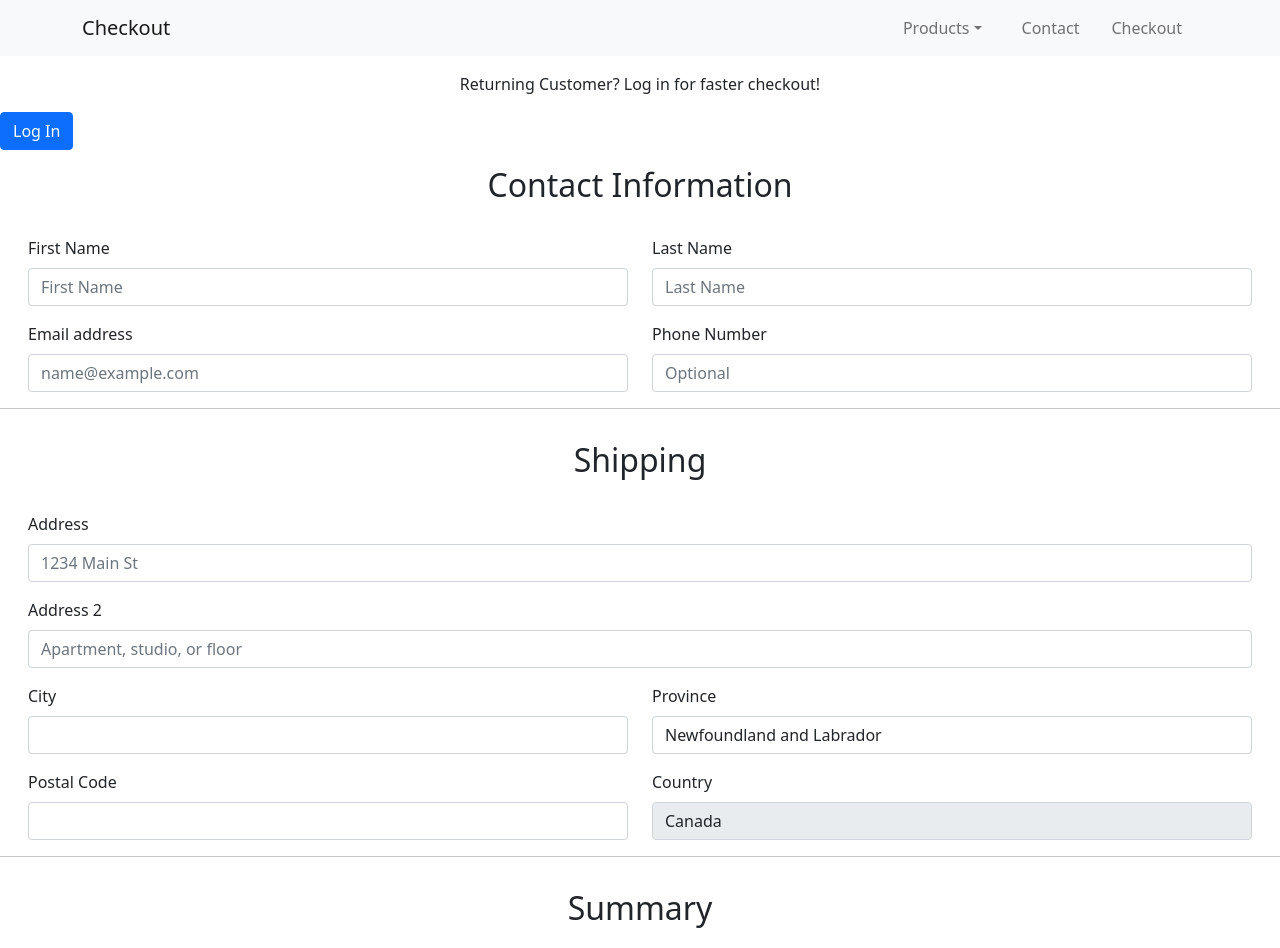
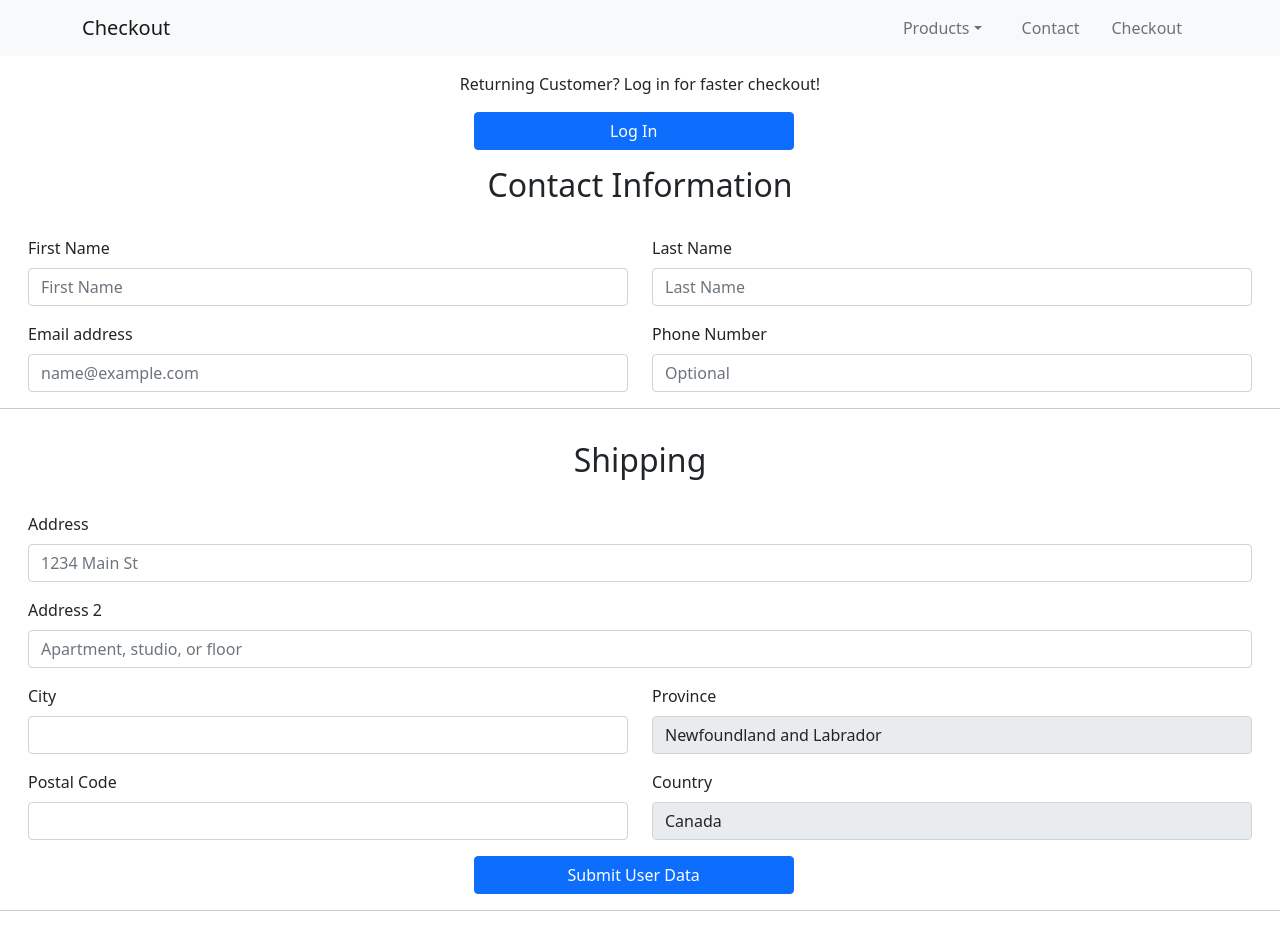
Before and after one commit to adam-paul952/darling-pretty, a React (Create React App) app: page /order/checkout in a window 1280 px wide. Shown: the top 948 px of the page. Built offline with nearby package versions, Linux system fonts and the light colour scheme.

Commit message:
API with clientInfo; updated css

```diff
--- a/src/App.css
+++ b/src/App.css
@@ -1,12 +1,3 @@
-.App {
-  text-align: center;
-}
-
-.App-logo {
-  height: 40vmin;
-  pointer-events: none;
-}
-
 .App-header {
   background-color: #282c34;
   min-height: 100vh;
@@ -33,18 +24,25 @@ img.float_left {
   width: auto !important;
 }
 
-html {
+html,
+body,
+#root,
+#root > div {
   height: 100%;
 }
 
-body {
-  height: 100%;
+.centerItems {
+  display: flex;
+  justify-content: center;
+  align-items: center;
 }
 
-div#root {
-  height: 100%; /* remove this line to see div.app is no more 100% height */
+.centerButton {
+  width: 25%;
+  margin-left: 37%;
+  margin-right: 25%;
 }
 
-div.app {
-  height: 100%;
+.centerText {
+  text-align: center;
 }
--- a/src/components/PaymentMethod.js
+++ b/src/components/PaymentMethod.js
@@ -11,8 +11,9 @@ const PaymentMethod = () => {
       {checkout ? (
         <Paypal />
       ) : (
-        <div className="d-grid gap-2">
+        <div>
           <Button
+            className="centerButton"
             onClick={() => {
               setCheckout(true);
             }}
--- a/src/screens/Checkout.js
+++ b/src/screens/Checkout.js
@@ -1,10 +1,13 @@
-import { useEffect, useState } from "react";
+import { useState } from "react";
 import { Button, Col, Form, Row } from "react-bootstrap";
 
 import Header from "../components/Header";
 import PaymentMethod from "../components/PaymentMethod";
+import useClientInfo from "../utils/useClientInfo";
 
 const Checkout = () => {
+  const { createClientData } = useClientInfo();
+
   const [clientInfo, setClientInfo] = useState({
     name: { firstName: "", lastName: "" },
     email: "",
@@ -13,24 +16,25 @@ const Checkout = () => {
       address1: "",
       address2: "",
       city: "",
-      province: "",
+      province: "NL",
       postalCode: "",
       country: "Canada",
     },
   });
 
-  useEffect(() => {
+  const handleSubmit = () => {
+    createClientData(clientInfo);
     console.log(clientInfo);
-  }, [clientInfo]);
+  };
 
   return (
     <>
       <Header title="Checkout" />
       <div className="my-3">
-        <p style={{ textAlign: "center" }}>
+        <p className="centerText">
           Returning Customer? Log in for faster checkout!
         </p>
-        <Button>Log In</Button>
+        <Button className="centerButton">Log In</Button>
         <ContactInformation
           clientInfo={clientInfo}
           setClientInfo={setClientInfo}
@@ -39,6 +43,7 @@ const Checkout = () => {
         <ShippingInformation
           clientInfo={clientInfo}
           setClientInfo={setClientInfo}
+          handleSubmit={handleSubmit}
         />
         <hr />
         <SummaryInformation
@@ -56,12 +61,7 @@ const ContactInformation = ({ clientInfo, setClientInfo }) => {
   const { firstName, lastName, email, phoneNumber } = clientInfo;
   return (
     <>
-      <div
-        style={{
-          display: "flex",
-          justifyContent: "center",
-        }}
-      >
+      <div className="centerItems">
         <h2 className="m-3">Contact Information</h2>
       </div>
       <Form>
@@ -141,17 +141,12 @@ const ContactInformation = ({ clientInfo, setClientInfo }) => {
   );
 };
 
-const ShippingInformation = ({ clientInfo, setClientInfo }) => {
+const ShippingInformation = ({ clientInfo, setClientInfo, handleSubmit }) => {
   const { address1, address2, city, province, postalCode, country } =
     clientInfo;
   return (
     <>
-      <div
-        style={{
-          display: "flex",
-          justifyContent: "center",
-        }}
-      >
+      <div className="centerItems">
         <h2 className="m-3">Shipping</h2>
       </div>
       <Form>
@@ -208,42 +203,13 @@ const ShippingInformation = ({ clientInfo, setClientInfo }) => {
               }}
             />
           </Form.Group>
-
           <Form.Group as={Col} controlId="province">
             <Form.Label>Province</Form.Label>
             <Form.Control
-              as="select"
               defaultValue="Newfoundland and Labrador"
               value={province}
-              onChange={(e) => {
-                console.log(e.target.value);
-                setClientInfo((prevState) => ({
-                  ...prevState,
-                  billing: {
-                    ...prevState.billing,
-                    province: e.target.value,
-                  },
-                }));
-              }}
-            >
-              <option value="Alberta">Alberta</option>
-              <option value="British Columbia">British Columbia</option>
-              <option value="Manitoba">Manitoba</option>
-              <option value="New Brunswick">New Brunswick</option>
-              <option value="Newfoundland and Labrador">
-                Newfoundland and Labrador
-              </option>
-              <option value="Northwest Territories">
-                Northwest Territories
-              </option>
-              <option value="Nova Scotia">Nova Scotia</option>
-              <option value="Nunavut">Nunavut</option>
-              <option value="Ontario">Ontario</option>
-              <option value="Prince Edward Island">Prince Edward Island</option>
-              <option value="Quebec">Quebec</option>
-              <option value="Saskatchewan">Saskatchewan</option>
-              <option value="Yukon">Yukon</option>
-            </Form.Control>
+              disabled={true}
+            />
           </Form.Group>
         </Row>
 
@@ -277,6 +243,9 @@ const ShippingInformation = ({ clientInfo, setClientInfo }) => {
           </Form.Group>
         </Row>
       </Form>
+      <Button className="centerButton" onClick={() => handleSubmit()}>
+        Submit User Data
+      </Button>
     </>
   );
 };
@@ -284,12 +253,7 @@ const ShippingInformation = ({ clientInfo, setClientInfo }) => {
 const SummaryInformation = () => {
   return (
     <>
-      <div
-        style={{
-          display: "flex",
-          justifyContent: "center",
-        }}
-      >
+      <div className="centerItems">
         <h2 className="m-3">Summary</h2>
       </div>
     </>
--- a/src/screens/Contact.js
+++ b/src/screens/Contact.js
@@ -2,8 +2,11 @@ import { useState } from "react";
 import { Button, Form } from "react-bootstrap";
 
 import Header from "../components/Header";
+import useContactForm from "../utils/useContactForm";
 
 const Contact = () => {
+  const { sendContactForm } = useContactForm();
+
   const [name, setName] = useState("");
   const [email, setEmail] = useState("");
   const [subject, setSubject] = useState("");
@@ -11,10 +14,11 @@ const Contact = () => {
 
   const handleSubmit = (e) => {
     e.preventDefault();
+    sendContactForm({ name, email, subject, message });
     console.log(`
-      Name: ${name},
-      Email: ${email},
-      Subject: ${subject},
+      Name: ${name}
+      Email: ${email}
+      Subject: ${subject}
       Message: ${message}
       `);
   };
--- a/src/screens/PictureDescription.js
+++ b/src/screens/PictureDescription.js
@@ -1,6 +1,6 @@
 import { Link } from "react-router-dom";
 
-import { Button, Container } from "react-bootstrap";
+import { Button } from "react-bootstrap";
 
 import { ShowAvailableTimeDay1 } from "../Calendar";
 import Header from "../components/Header";
@@ -9,7 +9,6 @@ const PictureDescription = () => {
   return (
     <>
       <Header />
-      <Container>
       <img
         className="float_left"
         src="darling-pretty1.jpg"
@@ -17,8 +16,6 @@ const PictureDescription = () => {
         width="450"
         height="350"
       />
-      </Container>
-      <br />
       <h2>Price</h2>
       <hr />
       <h3>Date</h3>
@@ -39,14 +36,9 @@ const PictureDescription = () => {
         arcu non odio euismod lacinia. Morbi leo urna molestie at elementum.
       </p>
       <hr />
+      <div className="centerText">
         <ShowAvailableTimeDay1 />
-      <div className="d-grid gap-2">
-        <Button
-          className="mt-4"
-          style={{ width: "50%" }}
-          as={Link}
-          to="/order/checkout"
-        >
+        <Button as={Link} to="/order/checkout">
           Add to Cart
         </Button>
       </div>
--- a/src/utils/useClientInfo.js
+++ b/src/utils/useClientInfo.js
@@ -1 +1,58 @@
 import axios from "axios";
+
+const URL = "http://localhost:8080/clientinfo/";
+
+const useClientInfo = () => {
+  const createClientData = (newClient) => {
+    axios
+      .post(URL, newClient)
+      .then((res) => {
+        console.log(res.data);
+      })
+      .catch((err) => {
+        console.log(err);
+      });
+  };
+
+  const findAllClientData = () => {
+    axios
+      .get(URL)
+      .then((res) => {
+        console.log(res.data);
+      })
+      .catch((err) => {
+        console.log(err);
+      });
+  };
+
+  const findClientDataById = (id) => {
+    axios
+      .get(URL + id)
+      .then((res) => {
+        console.log(res.data);
+      })
+      .catch((err) => {
+        console.log(err);
+      });
+  };
+
+  const deleteCLientData = () => {
+    axios
+      .delete(URL)
+      .then((res) => {
+        console.log(res.data);
+      })
+      .catch((err) => {
+        console.log(err);
+      });
+  };
+
+  return {
+    createClientData,
+    findAllClientData,
+    findClientDataById,
+    deleteCLientData,
+  };
+};
+
+export default useClientInfo;
```
Lines whose indentation alone changed are shown as unchanged.
